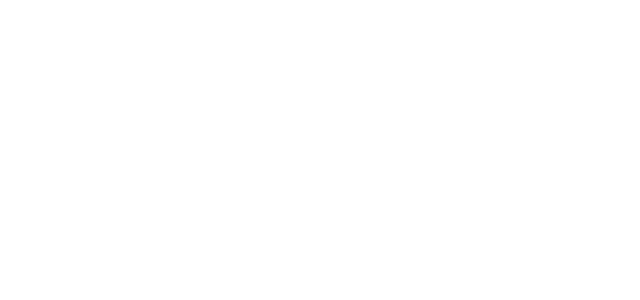
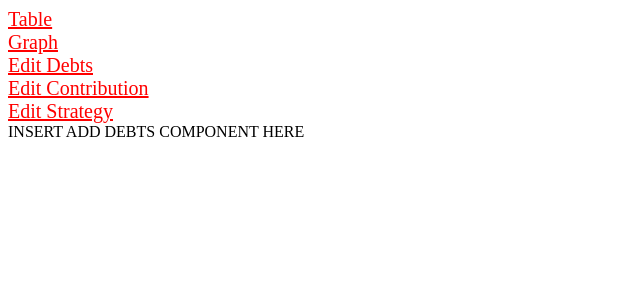
Before and after one commit to ericadoh/debt-payoff-tracker, a React (Create React App) app: page /debts in a window 1280 px wide. Shown: the top 300 px of the page, without its empty margins (0-640 px from the left). Built offline with nearby package versions, Linux system fonts and the light colour scheme.

Commit message:
more setup

```diff
--- /dev/null
+++ b/src/components/Contribution/Contribution.js
@@ -0,0 +1,16 @@
+import React, { Component } from 'react';
+import Navbar from '../Navbar/Navbar';
+
+class Contribution extends Component {
+  render() {
+    return (
+    	<div>
+    		<Navbar />
+    		INSERT EDIT CONTRIBUTION COMPONENT HERE
+    	</div>
+
+    );
+  }
+}
+
+export default Contribution;
--- /dev/null
+++ b/src/components/Debts/Debts.js
@@ -0,0 +1,16 @@
+import React, { Component } from 'react';
+import Navbar from '../Navbar/Navbar';
+
+class Debts extends Component {
+  render() {
+    return (
+    	<div>
+    		<Navbar />
+    		INSERT ADD DEBTS COMPONENT HERE
+    	</div>
+
+    );
+  }
+}
+
+export default Debts;
--- a/src/components/Navbar/Navbar.js
+++ b/src/components/Navbar/Navbar.js
@@ -26,6 +26,21 @@
           to="/graph">
             Graph
         </Link>
+        <Link
+          style={style.link}
+          to="/debts">
+            Edit Debts
+        </Link>
+        <Link
+          style={style.link}
+          to="/contribution">
+            Edit Contribution
+        </Link>
+        <Link
+          style={style.link}
+          to="/strategy">
+            Edit Strategy
+        </Link>
       </div>
     );
   }
--- /dev/null
+++ b/src/components/Strategy/Strategy.js
@@ -0,0 +1,16 @@
+import React, { Component } from 'react';
+import Navbar from '../Navbar/Navbar';
+
+class Strategy extends Component {
+  render() {
+    return (
+    	<div>
+    		<Navbar />
+    		INSERT EDIT STRATEGY COMPONENT HERE
+    	</div>
+
+    );
+  }
+}
+
+export default Strategy;
--- a/src/index.js
+++ b/src/index.js
@@ -5,6 +5,9 @@
 
 import Table from './components/Table/Table';
 import Graph from './components/Graph/Graph';
+import Debts from './components/Debts/Debts';
+import Contribution from './components/Contribution/Contribution';
+import Strategy from './components/Strategy/Strategy';
 
 const history = createBrowserHistory();
 
@@ -13,6 +16,9 @@
     <div>
       <Route path="/table" component={Table} />
       <Route path="/graph" component={Graph} />
+      <Route path="/debts" component={Debts} />
+      <Route path="/contribution" component={Contribution} />
+      <Route path="/strategy" component={Strategy} />
     </div>
   </Router>,
   document.getElementById('root')
```
Also changed, not shown: src/App.js (deleted, +0 -20 lines).
